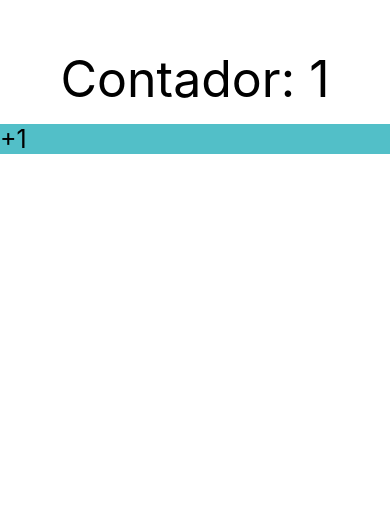
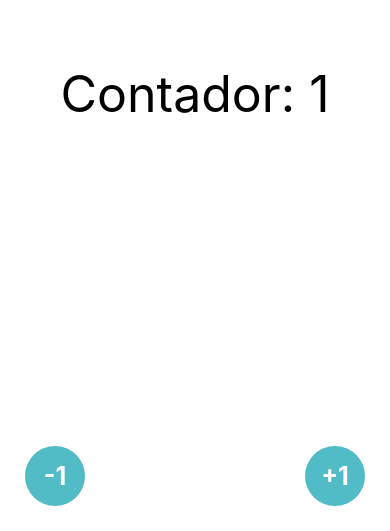
Before and after one commit to ZahidHernandezMejia/My-App, a React Native app in the folder AwesomeTSProject/: screen / in a window 390 px wide. Shown: the part 313-844 px from the top of the page. Built offline with nearby package versions, Linux system fonts and the light colour scheme.

Commit message:
Floating Action Button

```diff
--- a/AwesomeTSProject/src/screens/ContadorScreen.tsx
+++ b/AwesomeTSProject/src/screens/ContadorScreen.tsx
@@ -15,9 +15,18 @@ export const ContadorScreen = () => {
         color="#52BFC8"
         accessibilityLabel="Learn more about this purple button"
       /> */}
-      <TouchableOpacity onPress={() => setContador(contador + 1)}>
-        <View style={styles.buttonIncrement}>
-          <Text style={{color: 'black', fontSize: 25}}>+1</Text>
+      <TouchableOpacity
+      style={styles.fabLocationBL}
+      onPress={() => setContador(contador + 1)}>
+        <View style={styles.fab}>
+          <Text style={styles.fabText}>+1</Text>
+        </View>
+      </TouchableOpacity>
+      <TouchableOpacity
+      style={styles.fabLocationBR}
+      onPress={() => setContador(contador - 1)}>
+        <View style={styles.fab}>
+          <Text style={styles.fabText}>-1</Text>
         </View>
       </TouchableOpacity>
     </View>
@@ -37,7 +46,27 @@ const styles = StyleSheet.create({
         position: 'relative',
         top: -15,
     },
-    buttonIncrement:{
-        backgroundColor: '#52BFC8',
+    fabLocationBL:{
+        position:'absolute',
+        bottom:25,
+        right:25,
+    },
+    fabLocationBR:{
+        position:'absolute',
+        bottom:25,
+        left:25,
+    },
+    fab:{
+        backgroundColor:'#51BCC5',
+        width:60,
+        height:60,
+        borderRadius:100,
+        justifyContent:'center'
+    },
+    fabText:{
+        color: 'white',
+        fontSize: 25,
+        fontWeight:'bold',
+        alignSelf:'center'
     }
 });
```
